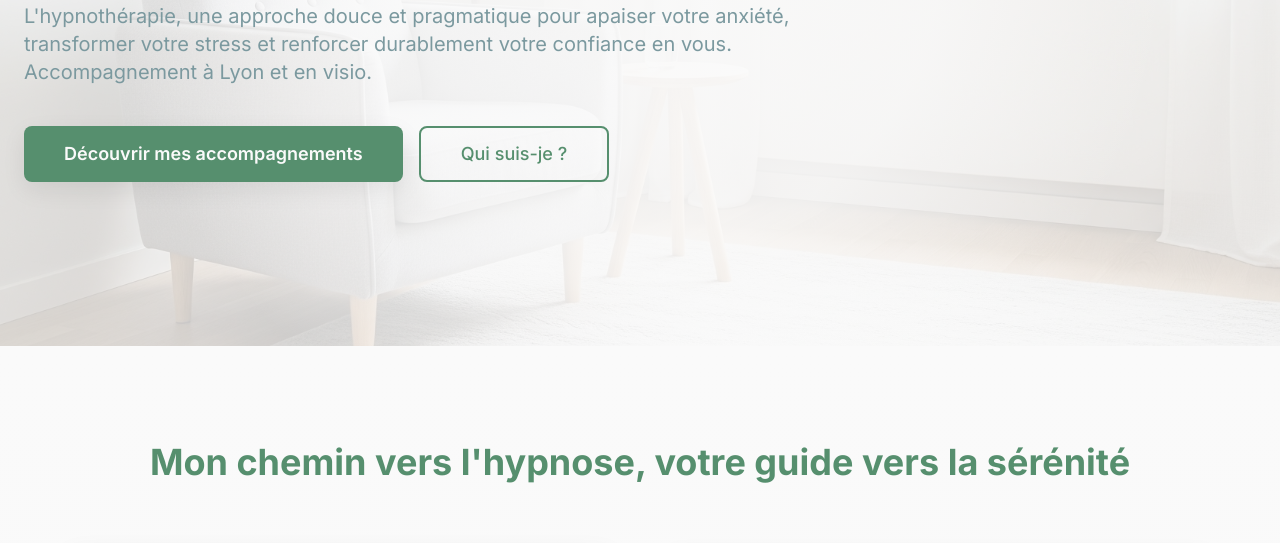
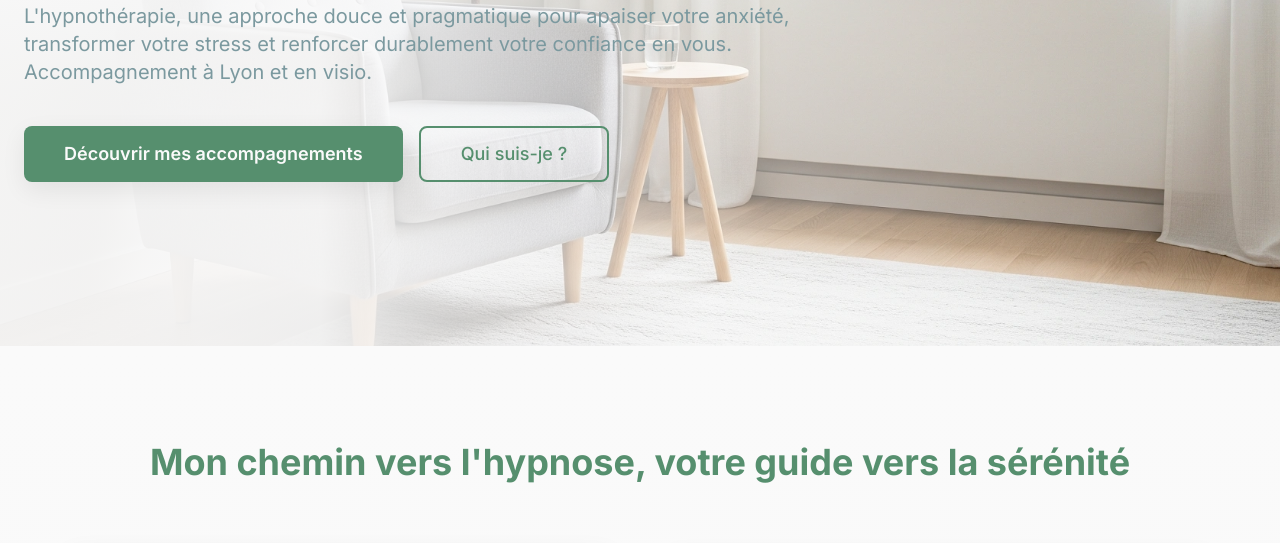
Before and after one commit to Clartem-agency/site-portfolio-09_hypnoterapeute, a plain HTML site: page index.html in a window 1280 px wide. Shown: the part 454-997 px from the top of the page. Drawn offline with nearby package versions, Linux system fonts and the light colour scheme.

Commit message:
Update index.html

```diff
--- a/index.html
+++ b/index.html
@@ -136,13 +136,16 @@
         </nav>
 
         <main>
+
+                    <main>
             <!-- =================================================================
             Hero Section
             ================================================================== -->
             <section class="min-h-screen flex items-center relative overflow-hidden pt-20">
-                <!-- MODIFIÉ : Le style en ligne a été retiré et remplacé par une classe CSS -->
-                <div class="absolute inset-0 bg-cover bg-center bg-no-repeat opacity-20 hero-background"></div>
-                <div class="absolute inset-0 gradient-hero"></div>
+                <!-- MODIFIÉ : Les deux divs de fond ont été remplacés par un seul pour un meilleur contrôle. -->
+                <!-- Le dégradé est maintenant linéaire pour préserver la lisibilité du texte à gauche tout en révélant mieux l'image à droite. -->
+                <div class="absolute inset-0 bg-cover bg-center bg-no-repeat" style="background-image: linear-gradient(to right, rgba(250, 250, 250, 0.95) 25%, rgba(250, 250, 250, 0.4) 60%, transparent), url('images/hero-background.webp');"></div>
+
                 <div class="container mx-auto px-6 relative z-10">
                     <div class="max-w-4xl text-center md:text-left">
                         <h1 class="text-4xl sm:text-5xl lg:text-6xl font-bold mb-6 text-foreground leading-tight">
@@ -159,6 +162,7 @@
                     </div>
                 </div>
             </section>
+
 
             <!-- =================================================================
 About Section
```
